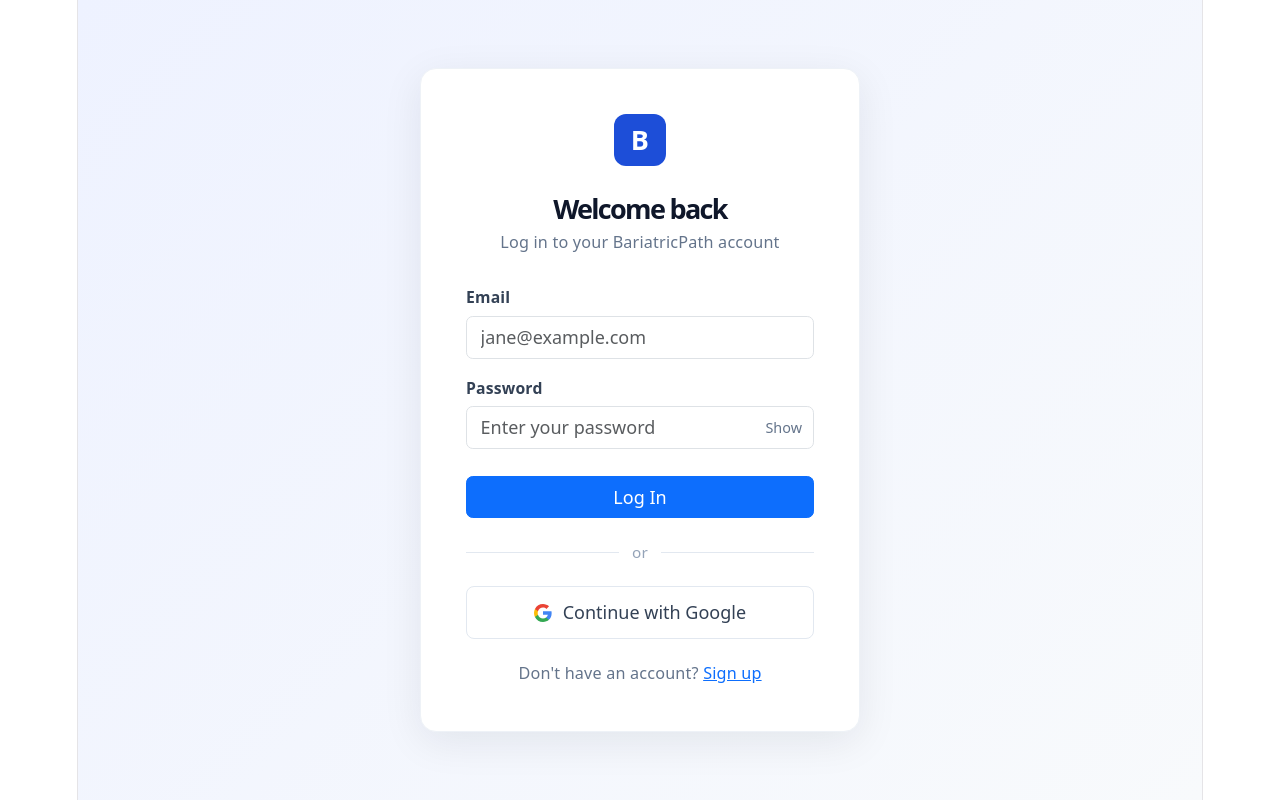
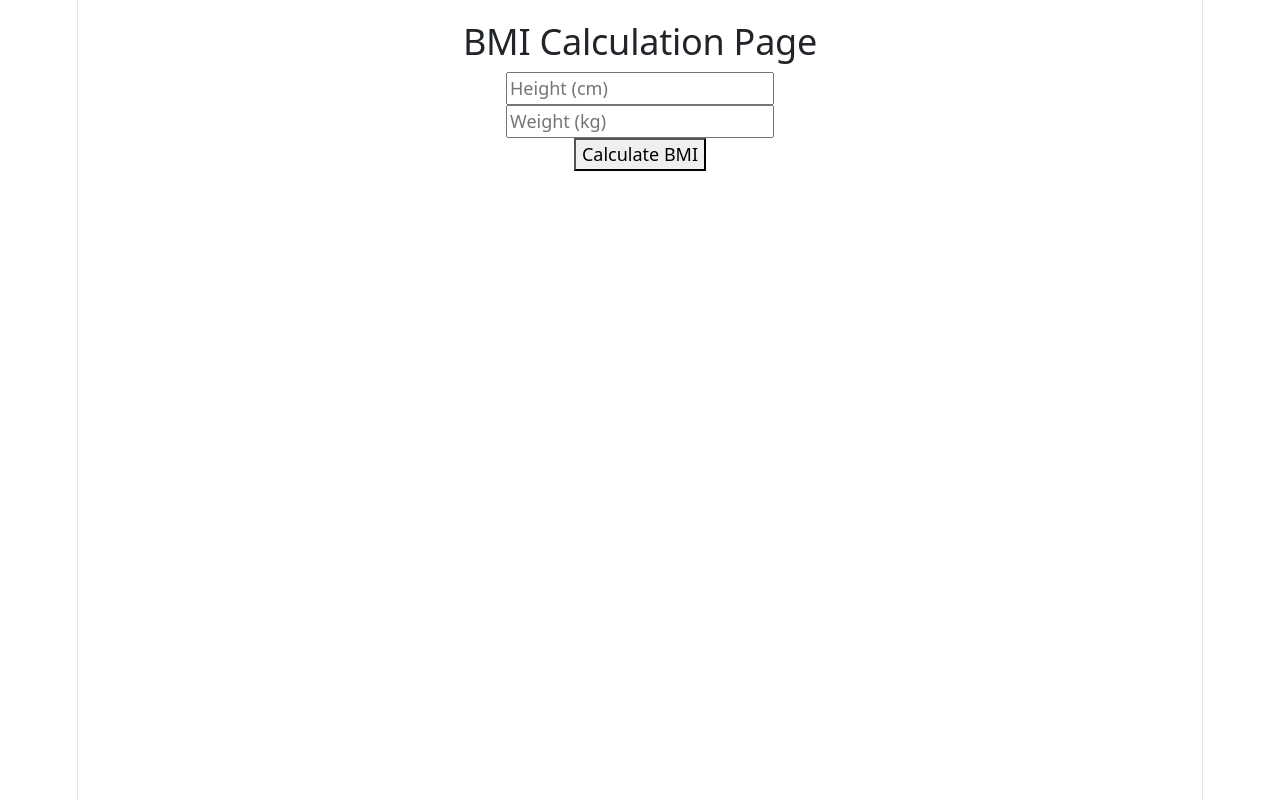
Before and after one commit to BUMETCS673/cs673olsum26project-cs673olsum26team1, a React (Vite) app in the folder client/: page /bmi-calculation in a window 1280 px wide. Before the commit this address led to /login. Built offline with nearby package versions, Linux system fonts and the light colour scheme; no server answers.

Commit message:
[HUMAN] updated route on register.jsx

```diff
--- a/client/src/App.jsx
+++ b/client/src/App.jsx
@@ -6,6 +6,7 @@
 import { AuthProvider } from './context/AuthContext';
 import ProtectedRoute from './components/ProtectedRoute';
 import RegisterPage from './pages/Register';
+import BMICalculationPage from './pages/BMICalculationPage';
 import LoginPage from './pages/LoginPage';
 import PatientPortal from './pages/PatientPortal';
 import CoordinatorDashboard from './pages/CoordinatorDashboard';
@@ -21,6 +22,7 @@
           <Route path="/" element={<Navigate to="/login" replace />} />
           <Route path="/login" element={<LoginPage />} />
           <Route path="/register" element={<RegisterPage />} />
+          <Route path="/bmi-calculation" element={<BMICalculationPage />} />
 
           {/* Protected routes — one canonical path each */}
           <Route
--- /dev/null
+++ b/client/src/pages/BMICalculationPage.jsx
@@ -0,0 +1,55 @@
+import { useLocation, useNavigate } from 'react-router-dom';
+import { useState } from 'react';
+
+function BMICalculationPage() {
+  const location = useLocation();
+  const navigate = useNavigate();
+
+  const user = location.state; // data passed from Register
+
+  const [height, setHeight] = useState('');
+  const [weight, setWeight] = useState('');
+
+  const handleSubmit = (e) => {
+    e.preventDefault();
+
+    const heightMeters = height / 100;
+    const bmi = weight / (heightMeters * heightMeters);
+
+    alert(`Your BMI is ${bmi.toFixed(1)}`);
+
+    // later: save to backend here
+
+    navigate('/patient/portal');
+  };
+
+  return (
+    <div style={{ padding: 20 }}>
+      <h2>BMI Calculation Page</h2>
+
+      {user && <p>Welcome {user.name}</p>}
+
+      <form onSubmit={handleSubmit}>
+        <input
+          placeholder="Height (cm)"
+          value={height}
+          onChange={(e) => setHeight(e.target.value)}
+        />
+
+        <br />
+
+        <input
+          placeholder="Weight (kg)"
+          value={weight}
+          onChange={(e) => setWeight(e.target.value)}
+        />
+
+        <br />
+
+        <button type="submit">Calculate BMI</button>
+      </form>
+    </div>
+  );
+}
+
+export default BMICalculationPage;
```
